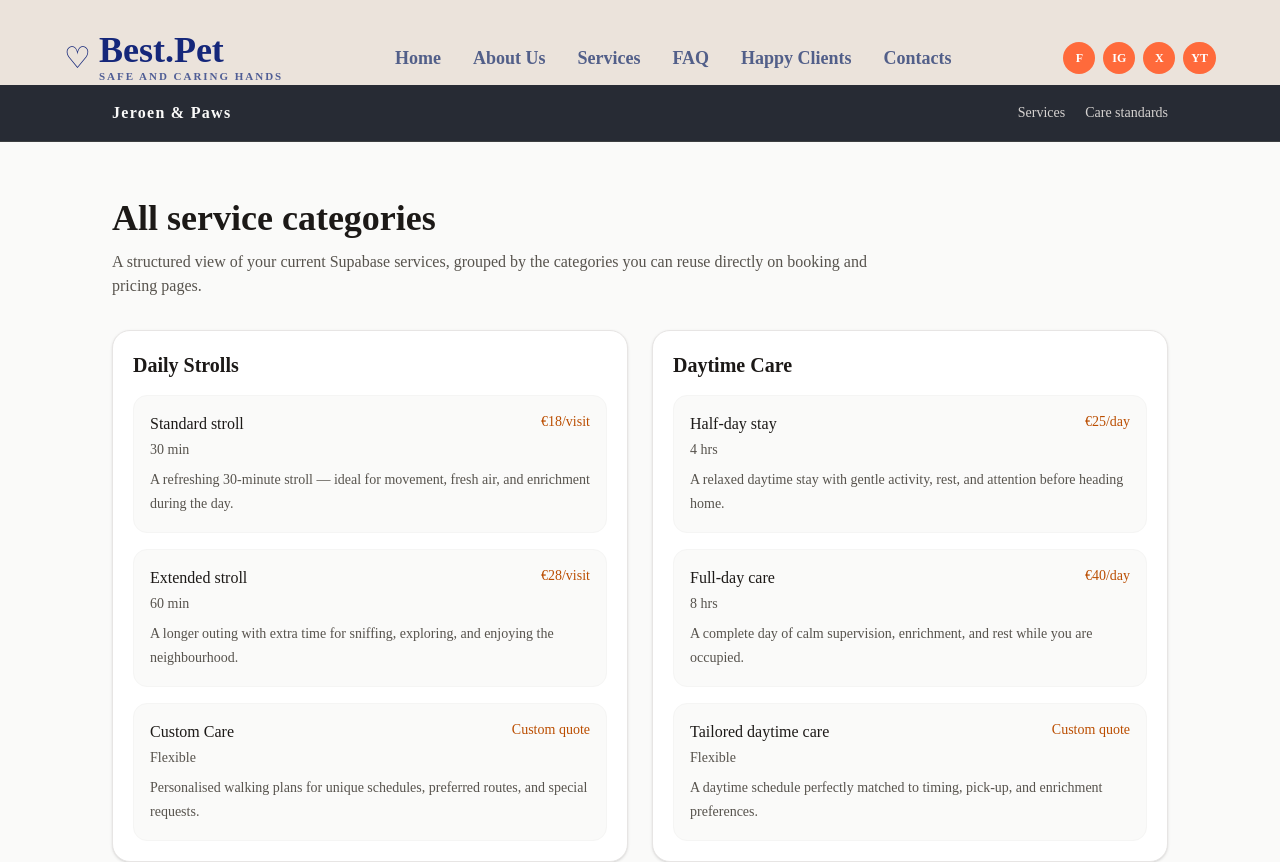
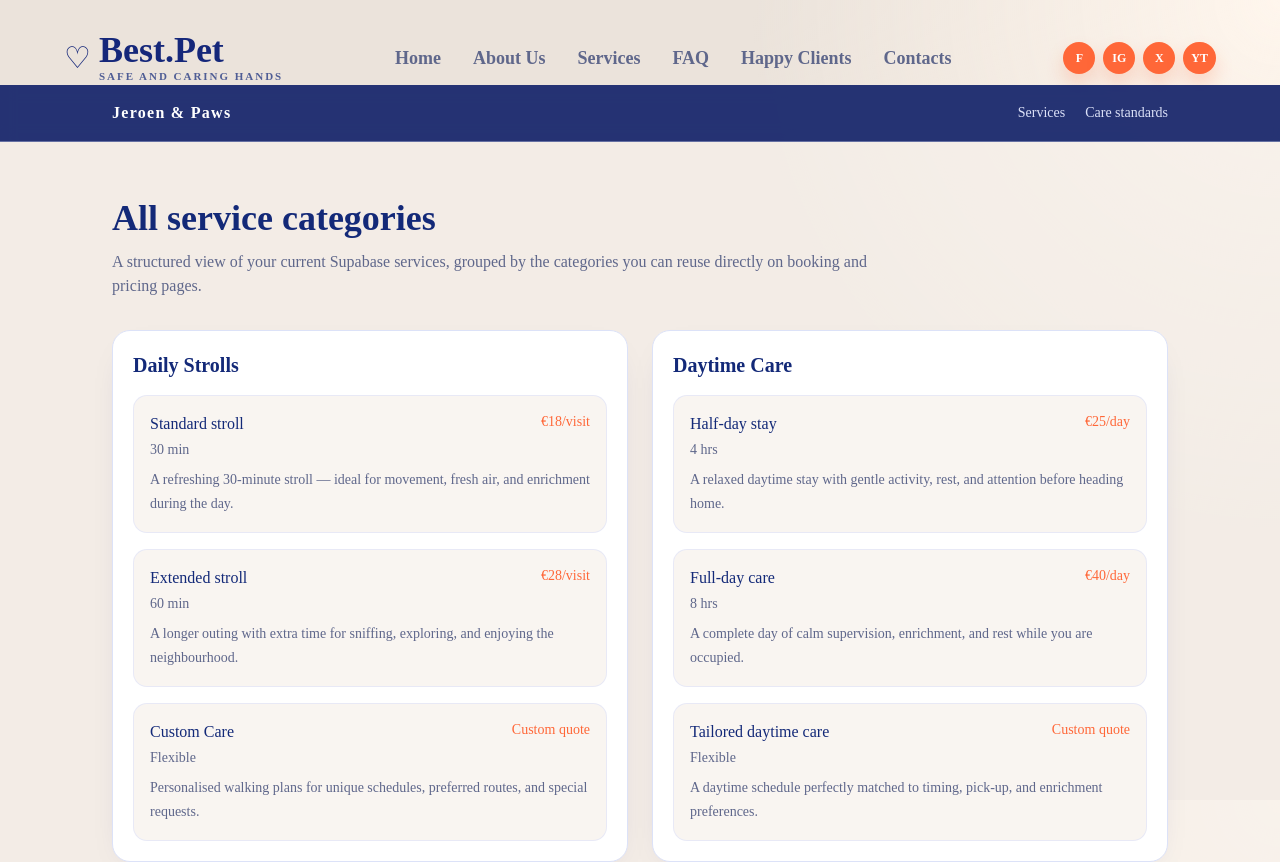
Before and after one commit to JeroenvElderen/jeroen-and-paws, a Next.js app: page /services in a window 1280 px wide. Shown: the top 862 px of the page. Built offline with nearby package versions, Linux system fonts and the light colour scheme.

Commit message:
updated colors

```diff
--- a/app/globals.css
+++ b/app/globals.css
@@ -49,38 +49,38 @@
 }
 
 :root {
-  --background: oklch(1 0 0);
-  --foreground: oklch(0.145 0 0);
-  --card: oklch(1 0 0);
-  --card-foreground: oklch(0.145 0 0);
-  --popover: oklch(1 0 0);
-  --popover-foreground: oklch(0.145 0 0);
-  --primary: oklch(0.205 0 0);
-  --primary-foreground: oklch(0.985 0 0);
-  --secondary: oklch(0.97 0 0);
-  --secondary-foreground: oklch(0.205 0 0);
-  --muted: oklch(0.97 0 0);
-  --muted-foreground: oklch(0.556 0 0);
-  --accent: oklch(0.97 0 0);
-  --accent-foreground: oklch(0.205 0 0);
+  --background: #ebe3db;
+  --foreground: #132978;
+  --card: #ffffff;
+  --card-foreground: #132978;
+  --popover: #ffffff;
+  --popover-foreground: #132978;
+  --primary: #132978;
+  --primary-foreground: #ffffff;
+  --secondary: #f6f0ea;
+  --secondary-foreground: #22367f;
+  --muted: #f7f1eb;
+  --muted-foreground: #5f678b;
+  --accent: #ff6738;
+  --accent-foreground: #ffffff;
   --destructive: oklch(0.577 0.245 27.325);
-  --border: oklch(0.922 0 0);
-  --input: oklch(0.922 0 0);
-  --ring: oklch(0.708 0 0);
+  --border: #dce2f8;
+  --input: #e3e8fa;
+  --ring: #4d5c90;
   --chart-1: oklch(0.87 0 0);
   --chart-2: oklch(0.556 0 0);
   --chart-3: oklch(0.439 0 0);
   --chart-4: oklch(0.371 0 0);
   --chart-5: oklch(0.269 0 0);
   --radius: 0.625rem;
-  --sidebar: oklch(0.985 0 0);
-  --sidebar-foreground: oklch(0.145 0 0);
-  --sidebar-primary: oklch(0.205 0 0);
-  --sidebar-primary-foreground: oklch(0.985 0 0);
-  --sidebar-accent: oklch(0.97 0 0);
-  --sidebar-accent-foreground: oklch(0.205 0 0);
-  --sidebar-border: oklch(0.922 0 0);
-  --sidebar-ring: oklch(0.708 0 0);
+  --sidebar: #f6f0ea;
+  --sidebar-foreground: #132978;
+  --sidebar-primary: #132978;
+  --sidebar-primary-foreground: #ffffff;
+  --sidebar-accent: #f7f1eb;
+  --sidebar-accent-foreground: #22367f;
+  --sidebar-border: #dce2f8;
+  --sidebar-ring: #4d5c90;
 }
 
 .dark {
@@ -123,6 +123,7 @@
   }
   body {
     @apply bg-background text-foreground;
+    background-image: radial-gradient(circle at top right, #fff6ed 0%, transparent 35%);
   }
   html {
     @apply font-sans;
--- a/app/layout.tsx
+++ b/app/layout.tsx
@@ -29,7 +29,7 @@ export default function RootLayout({
       lang="en"
       className={`${geistSans.variable} ${geistMono.variable} h-full antialiased`}
     >
-      <body className="min-h-full bg-[#ebe3db] text-slate-900">
+      <body className="min-h-full bg-background text-foreground">
         <SiteMenu />
         {children}
       </body>
--- a/app/model-improvements/page.tsx
+++ b/app/model-improvements/page.tsx
@@ -2,15 +2,15 @@ import { dataModelImprovements } from "@/lib/data/site-data";
 
 export default function ModelImprovementsPage() {
   return (
-    <main className="min-h-screen bg-stone-50 text-stone-900">
+    <main className="min-h-screen bg-muted/70 text-foreground">
       <section className="mx-auto w-full max-w-4xl px-6 py-14 sm:px-10 lg:px-12">
         <h1 className="text-4xl font-semibold">Data model improvement plan</h1>
-        <p className="mt-3 text-stone-600">
+        <p className="mt-3 text-muted-foreground">
           These changes keep your existing Supabase shape but make future pricing,
           reporting, and booking workflows easier to maintain.
         </p>
 
-        <ul className="mt-8 list-disc space-y-3 pl-5 text-stone-700">
+        <ul className="mt-8 list-disc space-y-3 pl-5 text-muted-foreground">
           {dataModelImprovements.map((item) => (
             <li key={item}>{item}</li>
           ))}
--- a/app/services/page.tsx
+++ b/app/services/page.tsx
@@ -3,11 +3,11 @@ import { serviceCategories } from "@/lib/data/site-data";
 
 export default function ServicesPage() {
   return (
-    <main className="min-h-screen bg-stone-50 text-stone-900">
+    <main className="min-h-screen bg-muted/70 text-foreground">
       <Header />
       <section className="mx-auto w-full max-w-6xl px-6 py-14 sm:px-10 lg:px-12">
         <h1 className="text-4xl font-semibold">All service categories</h1>
-        <p className="mt-3 max-w-3xl text-stone-600">
+        <p className="mt-3 max-w-3xl text-muted-foreground">
           A structured view of your current Supabase services, grouped by the
           categories you can reuse directly on booking and pricing pages.
         </p>
@@ -16,23 +16,23 @@ export default function ServicesPage() {
           {serviceCategories.map((category) => (
             <article
               key={category.category}
-              className="rounded-2xl border border-stone-200 bg-white p-5 shadow-sm"
+              className="rounded-2xl border border-border bg-card p-5 shadow-[0_12px_34px_-24px_rgba(16,31,120,0.35)]"
             >
-              <h2 className="text-xl font-semibold text-stone-900">{category.category}</h2>
+              <h2 className="text-xl font-semibold text-foreground">{category.category}</h2>
               <ul className="mt-4 space-y-4">
                 {category.items.map((service) => (
                   <li
                     key={service.title}
-                    className="rounded-xl border border-stone-100 bg-stone-50 p-4"
+                    className="rounded-xl border border-border/60 bg-secondary/65 p-4"
                   >
                     <div className="flex items-start justify-between gap-3">
-                      <p className="font-medium text-stone-900">{service.title}</p>
-                      <span className="text-sm font-medium text-amber-700">
+                      <p className="font-medium text-foreground">{service.title}</p>
+                      <span className="text-sm font-medium text-accent">
                         {service.price}
                       </span>
                     </div>
-                    <p className="mt-1 text-sm text-stone-600">{service.duration}</p>
-                    <p className="mt-2 text-sm leading-6 text-stone-600">
+                    <p className="mt-1 text-sm text-muted-foreground">{service.duration}</p>
+                    <p className="mt-2 text-sm leading-6 text-muted-foreground">
                       {service.description}
                     </p>
                   </li>
--- a/components/home/header.tsx
+++ b/components/home/header.tsx
@@ -2,16 +2,16 @@ import Link from "next/link";
 
 export function Header() {
   return (
-    <header className="sticky top-0 z-20 border-b border-amber-100/10 bg-[#10141f]/90 backdrop-blur">
+    <header className="sticky top-0 z-20 border-b border-border/35 bg-[#0f1f66]/90 backdrop-blur">
       <div className="mx-auto flex w-full max-w-6xl items-center justify-between px-6 py-4 sm:px-10 lg:px-12">
-        <Link href="/" className="text-base font-semibold tracking-[0.08em] text-stone-50">
+        <Link href="/" className="text-base font-semibold tracking-[0.08em] text-primary-foreground">
           Jeroen &amp; Paws
         </Link>
-        <nav className="flex items-center gap-5 text-sm text-stone-300">
-          <Link href="/services" className="transition hover:text-white">
+        <nav className="flex items-center gap-5 text-sm text-[#dce2f8]">
+          <Link href="/services" className="transition hover:text-primary-foreground">
             Services
           </Link>
-          <Link href="/model-improvements" className="transition hover:text-white">
+          <Link href="/model-improvements" className="transition hover:text-primary-foreground">
             Care standards
           </Link>
         </nav>
--- a/components/home/homepage.tsx
+++ b/components/home/homepage.tsx
@@ -10,7 +10,7 @@ export function Homepage() {
   return (
     <>
       <SectionOneHero />
-      <div className="bg-[#f7f1eb]">
+      <div className="bg-muted/70">
         <SectionTwoServices />
         <SectionThreeImages />
         <SectionFourContact />
--- a/components/home/sections/section-one.tsx
+++ b/components/home/sections/section-one.tsx
@@ -22,7 +22,7 @@ export function SectionOneHero() {
             <Button
               asChild
               size="lg"
-              className="h-14 rounded-full bg-[#ff6738] px-10 text-lg font-semibold text-white shadow-[0_16px_28px_rgba(255,103,56,0.3)] hover:bg-[#f35b2a]"
+              className="h-14 rounded-full bg-accent px-10 text-lg font-semibold text-accent-foreground shadow-[0_16px_28px_rgba(255,103,56,0.3)] hover:bg-[#f35b2a]"
             >
               <Link href={sectionOne.primaryCta.href}>{sectionOne.primaryCta.label} →</Link>
             </Button>
--- a/components/layout/site-menu.tsx
+++ b/components/layout/site-menu.tsx
@@ -14,9 +14,9 @@ export function SiteMenu() {
           </div>
         </Link>
 
-        <nav className="hidden items-center gap-8 text-lg font-semibold text-[#525f89] lg:flex">
+<nav className="hidden items-center gap-8 text-lg font-semibold text-muted-foreground lg:flex">
           {navLinks.map((link) => (
-            <Link key={link.label} href={link.href} className="transition hover:text-[#15277a]">
+            <Link key={link.label} href={link.href} className="transition hover:text-primary">
               {link.label}
             </Link>
           ))}
@@ -27,7 +27,7 @@ export function SiteMenu() {
             <Link
               key={item.label}
               href={item.href}
-              className="flex h-8 min-w-8 items-center justify-center rounded-full bg-[#ff6a3b] px-2 text-xs font-bold uppercase text-white"
+              className="flex h-8 min-w-8 items-center justify-center rounded-full bg-accent px-2 text-xs font-bold uppercase text-accent-foreground shadow-[0_10px_18px_rgba(255,103,56,0.22)]"
             >
               {item.label}
             </Link>
--- a/components/ui/card.tsx
+++ b/components/ui/card.tsx
@@ -7,7 +7,7 @@ function Card({ className, ...props }: React.ComponentProps<"div">) {
     <div
       data-slot="card"
       className={cn(
-        "rounded-3xl border border-amber-200/50 bg-white/85 shadow-[0_20px_50px_-30px_rgba(15,23,42,0.45)] backdrop-blur",
+        "rounded-3xl border border-border/70 bg-card/90 shadow-[0_24px_60px_-32px_rgba(19,41,120,0.36)] backdrop-blur",
         className
       )}
       {...props}
@@ -23,7 +23,7 @@ function CardTitle({ className, ...props }: React.ComponentProps<"h3">) {
   return (
     <h3
       data-slot="card-title"
-      className={cn("text-lg font-semibold tracking-tight text-stone-900", className)}
+      className={cn("text-lg font-semibold tracking-tight text-foreground", className)}
       {...props}
     />
   );
@@ -33,7 +33,7 @@ function CardDescription({ className, ...props }: React.ComponentProps<"p">) {
   return (
     <p
       data-slot="card-description"
-      className={cn("text-sm leading-6 text-stone-600", className)}
+      className={cn("text-sm leading-6 text-muted-foreground", className)}
       {...props}
     />
   );
```
Also changed, not shown: components/home/sections/section-two.tsx (+6 -8 lines).
